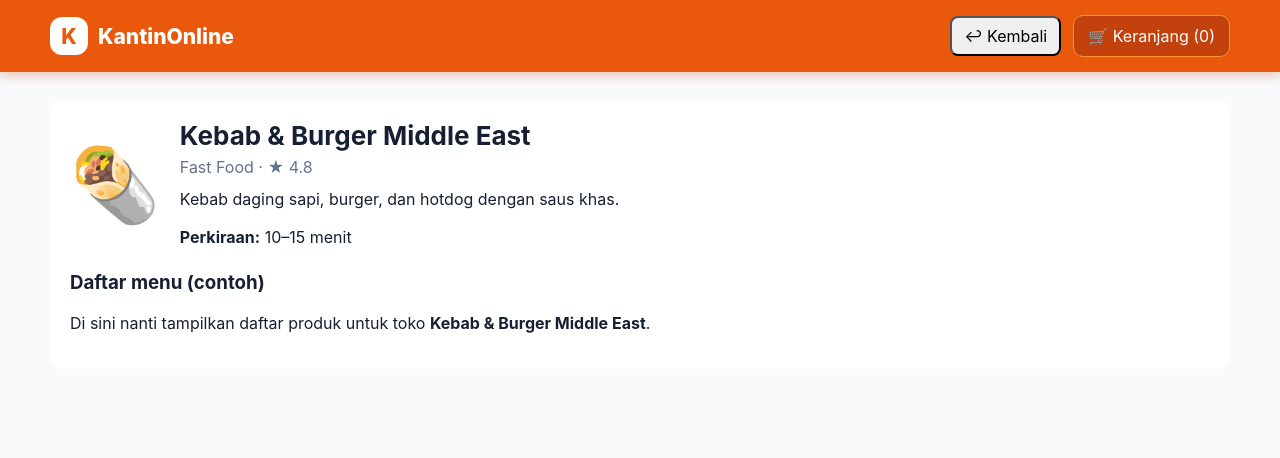
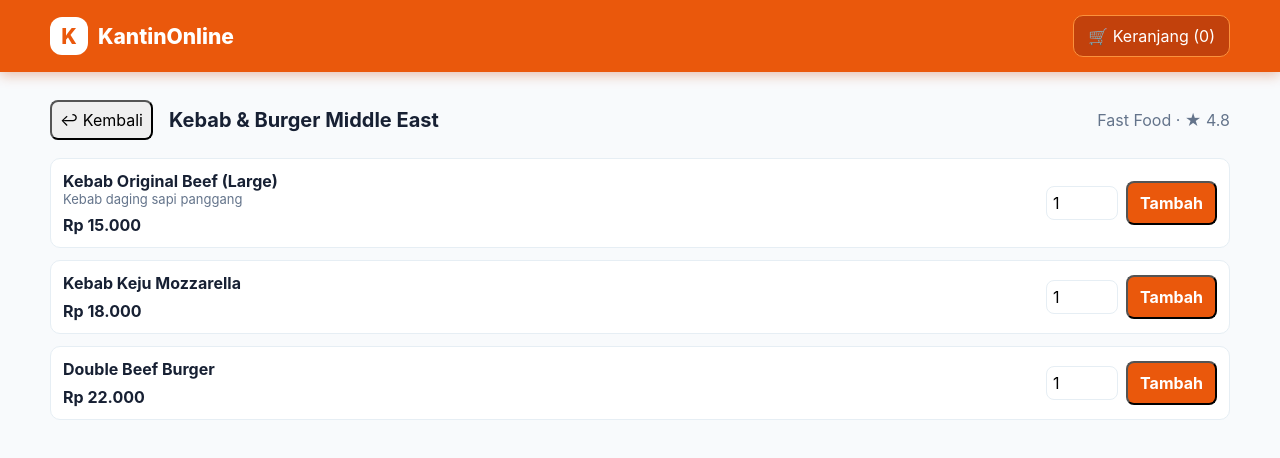
Before and after one commit to Pascalel524/projek_rekayasa_perangkat_lunak, a React (Vite) app in the folder KantinOnline/: page / in a window 1280 px wide. Both pictures are taken after a click on the button 190 px from the left and 690 px from the top of the page. Shown: the top 458 px of the page. Built offline with nearby package versions, Linux system fonts and the light colour scheme.

Commit message:
Add per-store menu listings and cart behavior with multi-store items and store names on each cart entry

```diff
--- a/KantinOnline/src/App.tsx
+++ b/KantinOnline/src/App.tsx
@@ -1,7 +1,7 @@
 import React, { useMemo, useState } from 'react';
 
 type Store = {
-  id: number;
+  id: string;
   name: string;
   category: string;
   rating: number;
@@ -10,74 +10,121 @@
   description: string;
 };
 
-const stores: Store[] = [
-  { id: 1, name: 'Kebab & Burger Middle East', category: 'Fast Food', rating: 4.8, estimate: '10–15 menit', emoji: '🌯', description: 'Kebab daging sapi, burger, dan hotdog dengan saus khas.' },
-  { id: 2, name: 'Ayam Geprek Kampus', category: 'Ayam & Nasi', rating: 4.9, estimate: '15–20 menit', emoji: '🍗', description: 'Ayam geprek renyah dengan sambal pilihan level 1–10.' },
-  { id: 3, name: 'Kedai Kopi Mahasiswa', category: 'Minuman & Snack', rating: 4.7, estimate: '5–10 menit', emoji: '☕', description: 'Kopi susu gula aren, toast, dan minuman segar.' },
-  { id: 4, name: 'Dapur Ricebox & Bento', category: 'Ayam & Nasi', rating: 4.6, estimate: '10–15 menit', emoji: '🍱', description: 'Ricebox hangat dengan pilihan topping favorit.' },
-  { id: 5, name: 'Jus Buah Segar Kampus', category: 'Minuman & Snack', rating: 4.9, estimate: '5–8 menit', emoji: '🥤', description: 'Jus buah segar tanpa pemanis buatan.' },
-  { id: 6, name: 'Bakso & Mie Ayam Pak Kumis', category: 'Mie & Bakso', rating: 4.7, estimate: '15–20 menit', emoji: '🍜', description: 'Bakso urat dan mie ayam dengan kuah kaldu gurih.' },
+type Product = {
+  id: string;
+  storeId: string;
+  name: string;
+  price: number;
+  description?: string;
+};
+
+type CartItem = {
+  productId: string;
+  productName: string;
+  storeId: string;
+  storeName: string;
+  unitPrice: number;
+  qty: number;
+};
+
+const STORES: Store[] = [
+  { id: 'store-1', name: 'Kebab & Burger Middle East', category: 'Fast Food', rating: 4.8, estimate: '10–15 menit', emoji: '🌯', description: 'Kebab daging sapi, burger, dan hotdog dengan saus khas.' },
+  { id: 'store-2', name: 'Ayam Geprek Kampus', category: 'Ayam & Nasi', rating: 4.9, estimate: '15–20 menit', emoji: '🍗', description: 'Ayam geprek renyah dengan sambal pilihan level 1–10.' },
+  { id: 'store-3', name: 'Kedai Kopi Mahasiswa', category: 'Minuman & Snack', rating: 4.7, estimate: '5–10 menit', emoji: '☕', description: 'Kopi susu gula aren, toast, dan minuman segar.' },
+  { id: 'store-4', name: 'Dapur Ricebox & Bento', category: 'Ayam & Nasi', rating: 4.6, estimate: '10–15 menit', emoji: '🍱', description: 'Ricebox hangat dengan pilihan topping favorit.' },
+  { id: 'store-5', name: 'Jus Buah Segar Kampus', category: 'Minuman & Snack', rating: 4.9, estimate: '5–8 menit', emoji: '🥤', description: 'Jus buah segar tanpa pemanis buatan.' },
+  { id: 'store-6', name: 'Bakso & Mie Ayam Pak Kumis', category: 'Mie & Bakso', rating: 4.7, estimate: '15–20 menit', emoji: '🍜', description: 'Bakso urat dan mie ayam dengan kuah kaldu gurih.' },
+];
+
+const PRODUCTS: Product[] = [
+  // store-1 products
+  { id: 'p-1', storeId: 'store-1', name: 'Kebab Original Beef (Large)', price: 15000, description: 'Kebab daging sapi panggang' },
+  { id: 'p-2', storeId: 'store-1', name: 'Kebab Keju Mozzarella', price: 18000 },
+  { id: 'p-3', storeId: 'store-1', name: 'Double Beef Burger', price: 22000 },
+
+  // store-2 products
+  { id: 'p-4', storeId: 'store-2', name: 'Nasi Ayam Geprek Sambal Korek', price: 15000 },
+  { id: 'p-5', storeId: 'store-2', name: 'Nasi Ayam Geprek Keju Melt', price: 19000 },
+
+  // store-3 products
+  { id: 'p-6', storeId: 'store-3', name: 'Es Kopi Susu Aren', price: 12000 },
+  { id: 'p-7', storeId: 'store-3', name: 'Roti Bakar Cokelat Keju', price: 10000 },
+
+  // store-4 products
+  { id: 'p-8', storeId: 'store-4', name: 'Ricebox Chicken Teriyaki', price: 25000 },
+  { id: 'p-9', storeId: 'store-4', name: 'Ricebox Beef Blackpepper', price: 27000 },
+
+  // store-5 products
+  { id: 'p-10', storeId: 'store-5', name: 'Jus Alpukat Kocok', price: 12000 },
+  { id: 'p-11', storeId: 'store-5', name: 'Es Buah Spesial', price: 15000 },
+
+  // store-6 products
+  { id: 'p-12', storeId: 'store-6', name: 'Bakso Urat Jumbo', price: 18000 },
+  { id: 'p-13', storeId: 'store-6', name: 'Mie Ayam Komplit', price: 16000 },
 ];
 
 export default function App() {
   const [query, setQuery] = useState('');
   const [category, setCategory] = useState('Semua');
-  const [cartCount, setCartCount] = useState(0);
+  const [cartVisible, setCartVisible] = useState(false);
+  const [cart, setCart] = useState<CartItem[]>([]);
   const [selectedStore, setSelectedStore] = useState<Store | null>(null);
 
-  const categories = ['Semua', ...Array.from(new Set(stores.map((s) => s.category)))];
-  const filteredStores = useMemo(
-    () =>
-      stores.filter((store) => {
-        const matchesQuery = `${store.name} ${store.category} ${store.description}`
-          .toLowerCase()
-          .includes(query.toLowerCase());
-        return matchesQuery && (category === 'Semua' || store.category === category);
-      }),
-    [query, category]
-  );
+  const categories = ['Semua', ...Array.from(new Set(STORES.map(s => s.category)))];
 
-  if (selectedStore) {
+  const filteredStores = useMemo(() => {
+    return STORES.filter((store) => {
+      const q = query.trim().toLowerCase();
+      const matchQuery = `${store.name} ${store.category} ${store.description}`.toLowerCase().includes(q);
+      const matchCat = category === 'Semua' || store.category === category;
+      return matchQuery && matchCat;
+    });
+  }, [query, category]);
+
+  const addToCart = (product: Product, qty: number) => {
+    if (qty <= 0) return;
+    const store = STORES.find(s => s.id === product.storeId)!;
+    setCart(prev => {
+      const existing = prev.find(i => i.productId === product.id);
+      if (existing) {
+        return prev.map(i => i.productId === product.id ? { ...i, qty: i.qty + qty } : i);
+      }
+      return [...prev, {
+        productId: product.id,
+        productName: product.name,
+        storeId: store.id,
+        storeName: store.name,
+        unitPrice: product.price,
+        qty
+      }];
+    });
+    setCartVisible(true);
+  };
+
+  const updateCartQty = (productId: string, qty: number) => {
+    setCart(prev => prev.map(i => i.productId === productId ? { ...i, qty: Math.max(0, qty) } : i).filter(i => i.qty > 0));
+  };
+
+  const removeFromCart = (productId: string) => {
+    setCart(prev => prev.filter(i => i.productId !== productId));
+  };
+
+  const cartCount = cart.reduce((s, i) => s + i.qty, 0);
+  const cartTotal = cart.reduce((s, i) => s + i.qty * i.unitPrice, 0);
+  const storeProducts = selectedStore ? PRODUCTS.filter(p => p.storeId === selectedStore.id) : [];
+
   return (
     <div className="app-shell">
       <header className="topbar">
         <div className="brand"><span className="brand-mark">K</span><span>KantinOnline</span></div>
         <div style={{ display: 'flex', gap: 12, alignItems: 'center' }}>
-            <button onClick={() => setSelectedStore(null)} style={{ padding: '8px 12px', borderRadius: 8 }}>↩ Kembali</button>
-            <button className="cart-button">🛒 Keranjang ({cartCount})</button>
+          <button className="cart-button" onClick={() => setCartVisible(v => !v)}>🛒 Keranjang ({cartCount})</button>
         </div>
       </header>
 
       <main className="container">
-          <article style={{ background: 'white', borderRadius: 12, padding: 20 }}>
-            <div style={{ display: 'flex', gap: 20, alignItems: 'center' }}>
-              <div style={{ fontSize: 72 }}>{selectedStore.emoji}</div>
-              <div>
-                <h2 style={{ margin: 0 }}>{selectedStore.name}</h2>
-                <div style={{ color: '#64748b', marginTop: 6 }}>{selectedStore.category} · ★ {selectedStore.rating}</div>
-                <p style={{ marginTop: 12 }}>{selectedStore.description}</p>
-                <div style={{ marginTop: 18 }}><strong>Perkiraan:</strong> {selectedStore.estimate}</div>
-              </div>
-            </div>
-
-            <section style={{ marginTop: 24 }}>
-              <h3>Daftar menu (contoh)</h3>
-              <p>Di sini nanti tampilkan daftar produk untuk toko <strong>{selectedStore.name}</strong>.</p>
-            </section>
-          </article>
-        </main>
-      </div>
-    );
-  }
-
-  return (
-    <div className="app-shell">
-      <header className="topbar">
-        <div className="brand"><span className="brand-mark">K</span><span>KantinOnline</span></div>
-        <button className="cart-button" onClick={() => setCartCount((c) => c + 1)}>🛒 Keranjang ({cartCount})</button>
-      </header>
-
-      <main className="container">
+        {!selectedStore ? (
+          <>
             <section className="hero">
               <div>
                 <p className="eyebrow">KANTIN KAMPUS TERPADU</p>
@@ -88,19 +135,19 @@
             </section>
 
             <section className="toolbar">
-          <input aria-label="Cari stand" value={query} onChange={(event) => setQuery(event.target.value)} placeholder="Cari stand, kebab, kopi..." />
-          <select aria-label="Filter kategori" value={category} onChange={(event) => setCategory(event.target.value)}>
-            {categories.map((item) => <option key={item} value={item}>{item}</option>)}
+              <input aria-label="Cari stand" value={query} onChange={(e) => setQuery(e.target.value)} placeholder="Cari stand, kebab, kopi..." />
+              <select aria-label="Filter kategori" value={category} onChange={(e) => setCategory(e.target.value)}>
+                {categories.map(c => <option key={c} value={c}>{c}</option>)}
               </select>
             </section>
 
             <div className="section-heading"><div><h2>Stand kantin</h2><p>{filteredStores.length} stand ditemukan</p></div><span className="status">● Semua buka</span></div>
 
             <section className="store-grid">
-          {filteredStores.map((store) => (
+              {filteredStores.map(store => (
                 <article
+                  key={store.id}
                   className="store-card"
-              key={store.id}
                   role="button"
                   tabIndex={0}
                   onClick={() => setSelectedStore(store)}
@@ -117,8 +164,93 @@
                 </article>
               ))}
             </section>
-        {filteredStores.length === 0 && <div className="empty-state">Stand tidak ditemukan. Coba kata kunci lain.</div>}
+          </>
+        ) : (
+          <>
+            <div style={{ display: 'flex', gap: 16, alignItems: 'center', marginBottom: 18 }}>
+              <button onClick={() => setSelectedStore(null)} style={{ padding: 8, borderRadius: 8 }}>↩ Kembali</button>
+              <div style={{ fontSize: 20, fontWeight: 700 }}>{selectedStore.name}</div>
+              <div style={{ marginLeft: 'auto', color: '#64748b' }}>{selectedStore.category} · ★ {selectedStore.rating}</div>
+            </div>
+
+            <section style={{ marginBottom: 12, display: 'grid', gap: 12 }}>
+              {storeProducts.map(product => (
+                <div key={product.id} style={{ display: 'flex', justifyContent: 'space-between', alignItems: 'center', padding: 12, borderRadius: 10, background: 'white', border: '1px solid #e6eef4' }}>
+                  <div>
+                    <div style={{ fontWeight: 700 }}>{product.name}</div>
+                    <div style={{ color: '#64748b', fontSize: 13 }}>{product.description}</div>
+                    <div style={{ marginTop: 8, fontWeight: 700 }}>Rp {product.price.toLocaleString('id-ID')}</div>
+                  </div>
+
+                  <div style={{ display: 'flex', gap: 8, alignItems: 'center' }}>
+                    <QuantityAdder onAdd={(qty) => addToCart(product, qty)} />
+                  </div>
+                </div>
+              ))}
+            </section>
+          </>
+        )}
       </main>
+
+      {cartVisible && (
+        <div style={{
+          position: 'fixed', right: 20, top: 80, width: 360, maxHeight: '70vh', overflow: 'auto',
+          background: 'white', borderRadius: 12, boxShadow: '0 10px 30px rgba(0,0,0,0.12)', padding: 12, zIndex: 60
+        }}>
+          <div style={{ display: 'flex', justifyContent: 'space-between', alignItems: 'center', marginBottom: 8 }}>
+            <strong>Keranjang</strong>
+            <div style={{ display: 'flex', gap: 8 }}>
+              <button onClick={() => { setCart([]); setCartVisible(false); }} style={{ padding: 6, borderRadius: 8 }}>Kosongkan</button>
+              <button onClick={() => setCartVisible(false)} style={{ padding: 6, borderRadius: 8 }}>Tutup</button>
+            </div>
+          </div>
+
+          {cart.length === 0 && <div style={{ padding: 12, color: '#64748b' }}>Keranjang kosong</div>}
+
+          {cart.map(item => (
+            <div key={item.productId} style={{ display: 'flex', gap: 8, padding: 8, borderBottom: '1px solid #f0f4f7', alignItems: 'center' }}>
+              <div style={{ flex: 1 }}>
+                <div style={{ fontWeight: 700 }}>{item.productName}</div>
+                <div style={{ fontSize: 13, color: '#64748b' }}>{item.storeName}</div>
+                <div style={{ marginTop: 6 }}>Rp {item.unitPrice.toLocaleString('id-ID')} × {item.qty} = <strong>Rp {(item.unitPrice * item.qty).toLocaleString('id-ID')}</strong></div>
+              </div>
+              <div style={{ display: 'flex', flexDirection: 'column', gap: 6 }}>
+                <input type="number" min={1} value={item.qty} onChange={(e) => updateCartQty(item.productId, Number(e.target.value) || 0)} style={{ width: 64 }} />
+                <button onClick={() => removeFromCart(item.productId)} style={{ padding: 6, borderRadius: 8 }}>Hapus</button>
+              </div>
+            </div>
+          ))}
+
+          {cart.length > 0 && (
+            <div style={{ marginTop: 10 }}>
+              <div style={{ display: 'flex', justifyContent: 'space-between', marginBottom: 8 }}>
+                <div>Total</div>
+                <div style={{ fontWeight: 700 }}>Rp {cartTotal.toLocaleString('id-ID')}</div>
+              </div>
+              <button style={{ width: '100%', padding: '10px 12px', borderRadius: 10, background: '#ea580c', color: 'white', fontWeight: 700 }}>Checkout</button>
+            </div>
+          )}
+        </div>
+      )}
     </div>
   );
 }
+
+function QuantityAdder({ onAdd }: { onAdd: (qty: number) => void }) {
+  const [value, setValue] = useState<number>(1);
+  return (
+    <div style={{ display: 'flex', gap: 8, alignItems: 'center' }}>
+      <input
+        aria-label="Jumlah"
+        type="number"
+        min={1}
+        value={value}
+        onChange={(e) => setValue(Math.max(1, Number(e.target.value) || 1))}
+        style={{ width: 72, padding: 6, borderRadius: 8, border: '1px solid #e6eef4' }}
+      />
+      <button onClick={() => onAdd(Math.max(1, value))} style={{ padding: '10px 12px', borderRadius: 8, background: '#ea580c', color: 'white', fontWeight: 700 }}>
+        Tambah
+      </button>
+    </div>
+  );
+}
```
Lines whose indentation alone changed are shown as unchanged.
